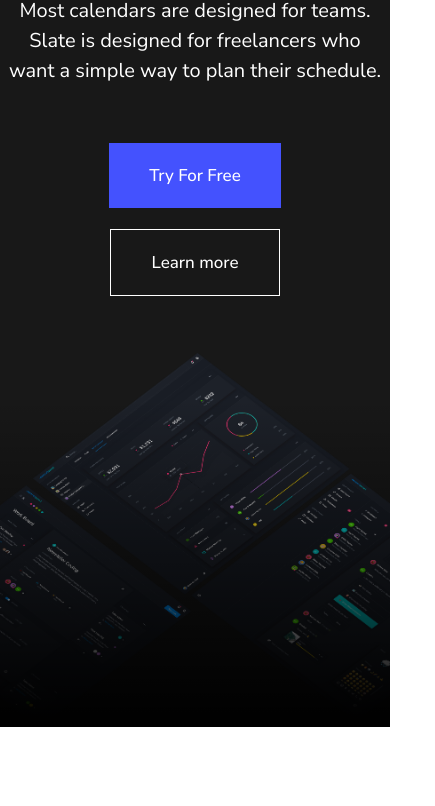
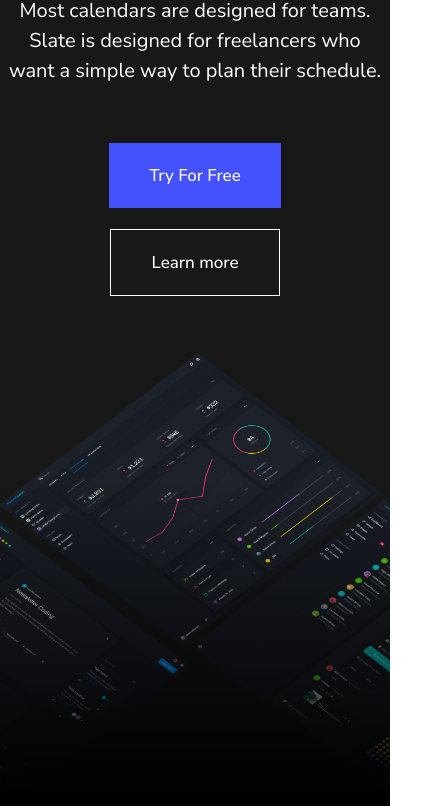
Before and after one commit to AnnaBarbon/figma-land, a plain HTML site: page index.html in a window 390 px wide. Shown: the part 407-1213 px from the top of the page, 435 px wide, since content can reach past the window. Before the commit the page ends 1134 px from the top, so only its background shows below. Drawn offline with nearby package versions, Linux system fonts and the light colour scheme.

Commit message:
fix: image in header

```diff
--- a/blocks/header/__image/header__image.css
+++ b/blocks/header/__image/header__image.css
@@ -1,5 +1,28 @@
+.header__image{
+  background-image: url(../../../images/header__image.png);
+  width: 100%;
+  height: 993px;
+  background-position: top center;
+  background-repeat: no-repeat;
+  background-size: contain;
+
+}
+
+@media (max-width: 1024px){
+  .header__image{
+    height: 643px;
+    background-size: cover;
+  }
+}
+
 @media (max-width: 768px){
   .header__image{
-    width: calc(100% + 300px);
+    height: 483px;
   }
 }
+
+@media (max-width: 480px){
+  .header__image{
+    height: 453px;
+  }
+}
--- a/blocks/header/header.css
+++ b/blocks/header/header.css
@@ -1,5 +1,4 @@
 .header{
-  overflow: hidden;
   width: 100%;
   display: flex;
   flex-direction: column;
--- a/index.html
+++ b/index.html
@@ -34,7 +34,7 @@
           <button class="button-try-free">Try For Free</button>
           <a class="light-link light-link_size_big">Learn more</a>
         </div>
-        <img src="images/header__image.png" alt="" class="header__image">
+        <div class="header__image"></div>
         <div class="header__gradient"></div>
       </section>
     </header>
```
